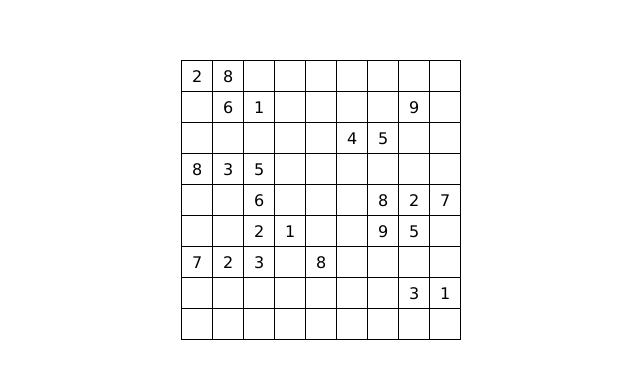
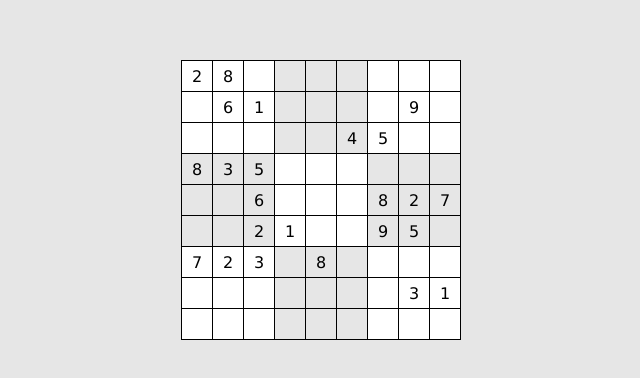
Before and after one commit to hhelwich/sudoku-js, a plain HTML site: page index.html in a window 1280 px wide. Shown: the part 200-578 px from the top of the page, without its empty margins (319-959 px from the left). Drawn offline with Linux system fonts and the light colour scheme.

Commit message:
add some colors

```diff
--- a/css/sudoku.css
+++ b/css/sudoku.css
@@ -1,3 +1,7 @@
+body {
+    background-color: #e6e6e6;
+}
+
 .container {
     position: absolute;
 }
@@ -10,9 +14,16 @@ table, th, td {
 td {
     width:30px;
     height:30px;
-
-    font-family: Verdana;
+    font-family: verdana, sans-serif;
     font-size: 1em;
     text-align: center;
-    padding: 0px;
+    padding: 0;
 }
+
+.block0 {
+    background-color: #ffffff
+}
+
+.block1 {
+    background-color: #e6e6e6
+}
--- a/index.html
+++ b/index.html
@@ -31,7 +31,7 @@
     for (i = 0; i < 9; i += 1) {
         row = $("<tr/>");
         for (j = 0; j < 9; j += 1) {
-            row.append("<td/>");
+            row.append('<td class="block' + (~~((i % 6) / 3) + ~~((j % 6) / 3)) % 2 + '"/>');
         }
         table.append(row);
     }
```
